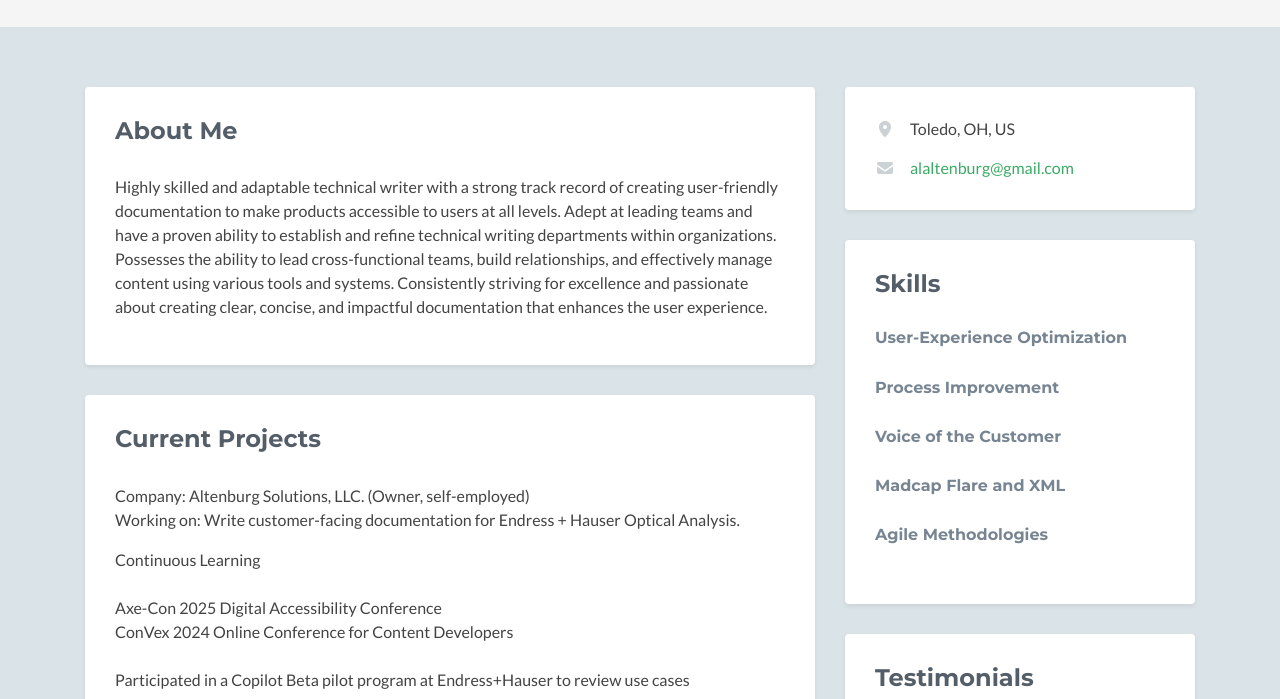
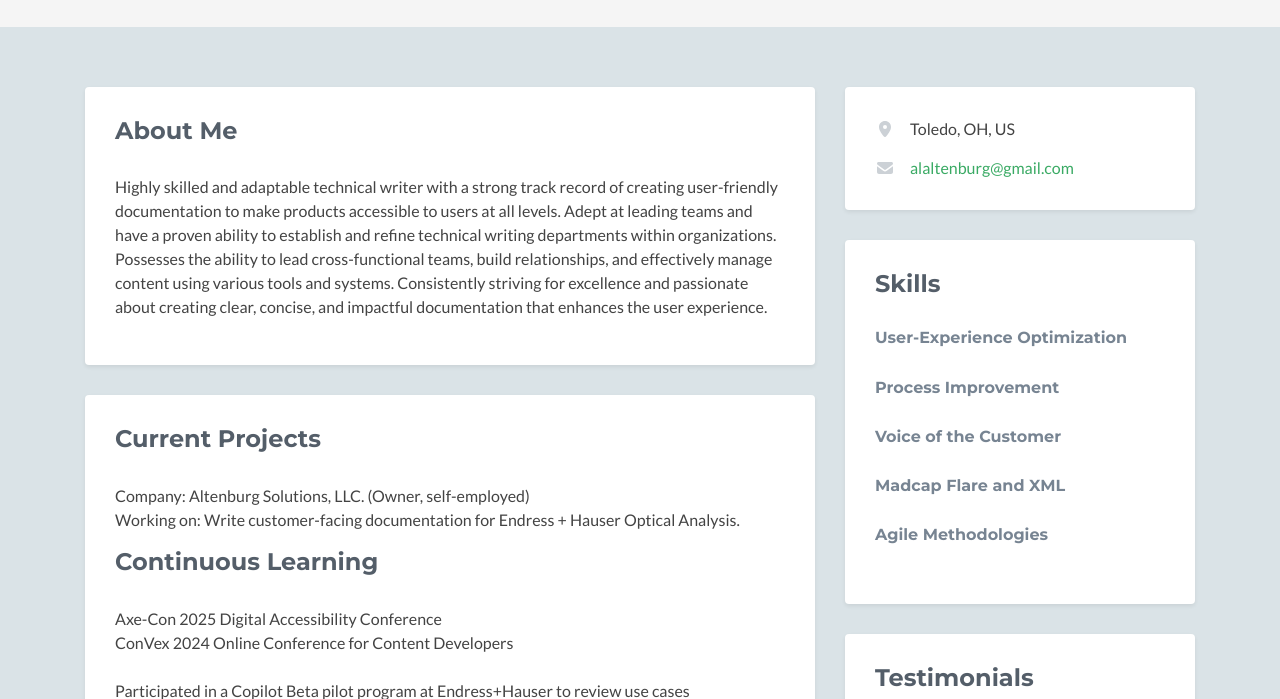
Before and after one commit to alaltenburg/andreaaltenburg, a plain HTML site: page index.html in a window 1280 px wide. Shown: the part 253-952 px from the top of the page. Drawn offline with nearby package versions, Linux system fonts and the light colour scheme; no server answers; some icons are missing.

Commit message:
Update index.html
changed to heading level 2

```diff
--- a/index.html
+++ b/index.html
@@ -64,7 +64,7 @@
                           <p>Company: Altenburg Solutions, LLC. (Owner, self-employed)<br>
                             Working on: Write customer-facing documentation for Endress + Hauser Optical Analysis.<br>
                              </p>
-                             <p>Continuous Learning<br><br>
+                             <h2 class="heading">Continuous Learning</h2>
                              Axe-Con 2025 Digital Accessibility Conference<br>
                              ConVex 2024 Online Conference for Content Developers<br><br>
                              Participated in a Copilot Beta pilot program at Endress+Hauser to review use cases</p>
```
